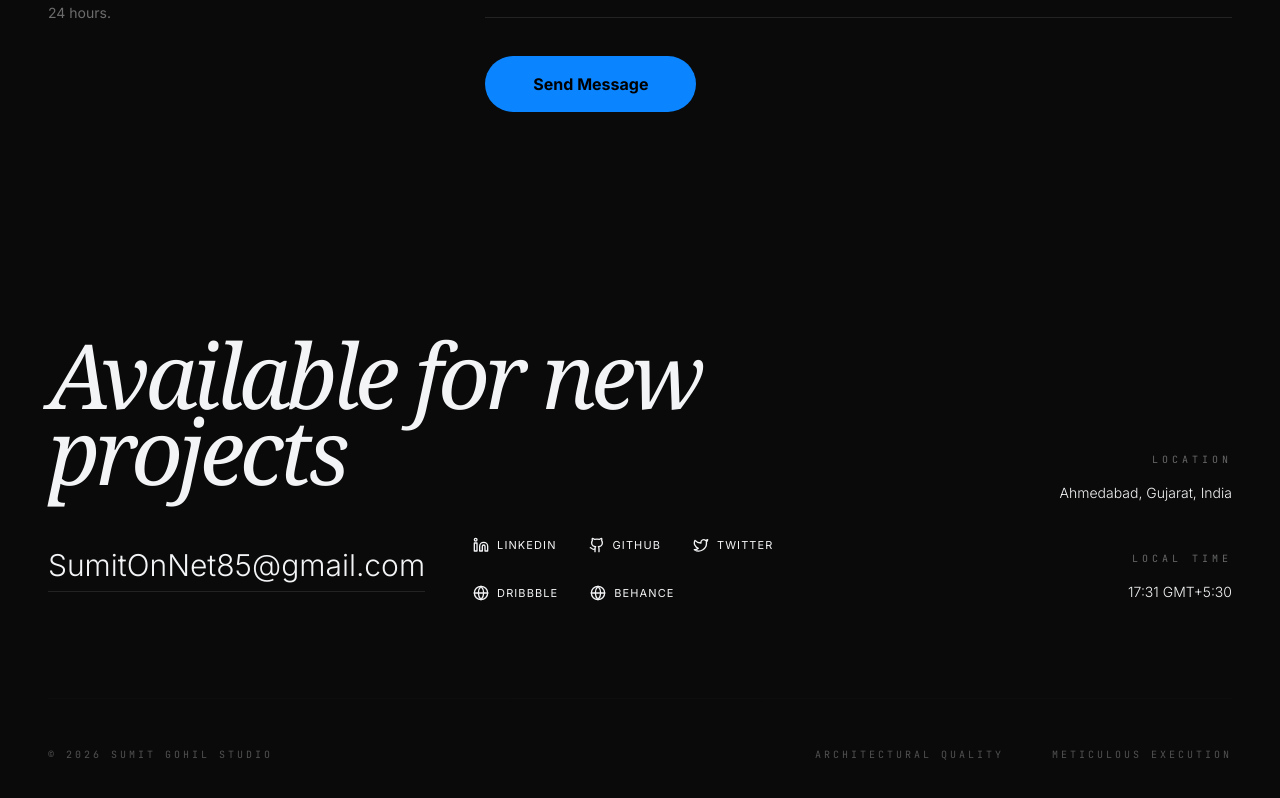
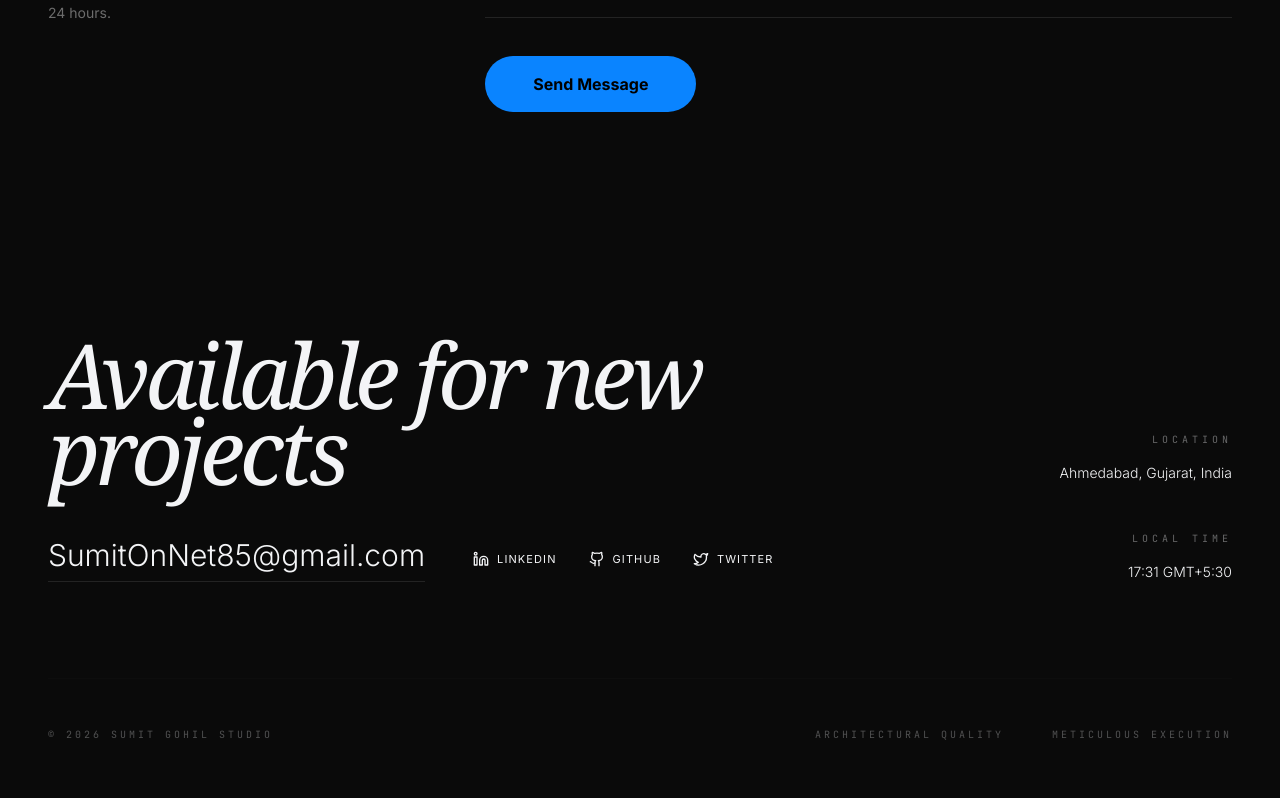
Before and after one commit to SumitGohilCodes/My-Portfolio, a React (Vite) app: page / in a window 1280 px wide. Shown: the part 8118-8916 px from the top of the page. Built offline with nearby package versions, Linux system fonts and the light colour scheme.

Commit message:
feat: Remove Dribbble and Behance links
Removes the Dribbble and Behance social media links from the footer. These platforms are no longer actively used or relevant to showcase current work.

```diff
--- a/src/App.tsx
+++ b/src/App.tsx
@@ -459,9 +459,7 @@ const Footer = () => (
               {[
                 { href: PERSONAL_INFO.linkedin, label: 'LinkedIn', icon: <Linkedin className="w-4 h-4" /> },
                 { href: PERSONAL_INFO.github, label: 'GitHub', icon: <Github className="w-4 h-4" /> },
-                { href: PERSONAL_INFO.twitter, label: 'Twitter', icon: <Twitter className="w-4 h-4" /> },
-                { href: PERSONAL_INFO.dribbble, label: 'Dribbble', icon: <Globe className="w-4 h-4" /> },
-                { href: PERSONAL_INFO.behance, label: 'Behance', icon: <Globe className="w-4 h-4" /> }
+                { href: PERSONAL_INFO.twitter, label: 'Twitter', icon: <Twitter className="w-4 h-4" /> }
               ].map((link, i) => (
                 <motion.a
                   key={i}
```
